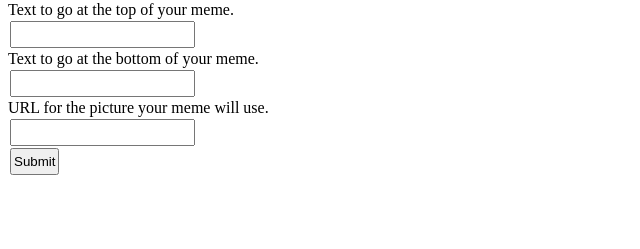
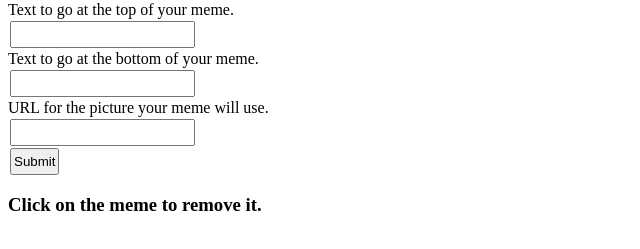
Before and after one commit to DanielBScharf/Meme-Generator, a plain HTML site: page Meme-Generator/index.html in a window 1280 px wide. Shown: the part 79-328 px from the top of the page, without its empty margins (0-640 px from the left). Drawn offline with Linux system fonts and the light colour scheme.

Commit message:
index.html.1.1
Added instructions for removing a generated meme.

```diff
--- a/Meme-Generator/index.html
+++ b/Meme-Generator/index.html
@@ -24,7 +24,7 @@
 
 
             <input id="memeMake" type="submit">
-    </form>
+    <h3>Click on the meme to remove it.</h3>
     </div>
     <script src="script.js"></script>
 </body>
```
